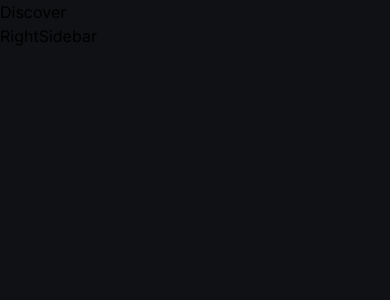
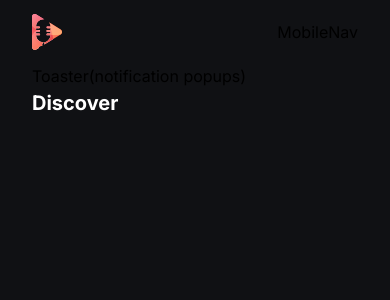
Before and after one commit to HienDinh3010/podcastr, a Next.js app: page /discover in a window 390 px wide. Shown: the top 300 px of the page. Built offline with nearby package versions, Linux system fonts and the light colour scheme.

Commit message:
Base layout structure

```diff
--- a/app/(root)/create-podcast/page.tsx
+++ b/app/(root)/create-podcast/page.tsx
@@ -2,8 +2,8 @@ import React from 'react'
 
 const CreatePodcast = () => {
   return (
-    <div>CreatePodcast
-
+    <div>
+      <h1 className="text-20 font-bold text-white-1">Create Podcast</h1>
     </div>
   )
 }
--- a/app/(root)/discover/page.tsx
+++ b/app/(root)/discover/page.tsx
@@ -2,8 +2,8 @@ import React from 'react'
 
 const Discover = () => {
   return (
-    <div>Discover
-
+    <div>
+      <h1 className="text-20 font-bold text-white-1">Discover</h1>
     </div>
   )
 }
--- a/app/(root)/layout.tsx
+++ b/app/(root)/layout.tsx
@@ -1,6 +1,8 @@
 import LeftSidebar from "@/components/ui/LeftSidebar";
 import RightSidebar from "@/components/ui/RightSidebar";
+import Image from "next/image";
 import type { Metadata } from "next";
+import MobileNav from "@/components/ui/MobileNav";
 
 export default function RootLayout({
   children,
@@ -8,10 +10,26 @@ export default function RootLayout({
   children: React.ReactNode;
 }>) {
   return (
-    <div>
-        <main>
+    <div className="relative flex flex-col">
+        <main className="relative flex bg-black-3">
             <LeftSidebar />
-                {children}
+              <section className="flex min-h-screen flex-1 flex-col px-4 sm:px-14">
+                <div className="mx-auto flex w-full max-w-5xl flex-col max-sm:px-4">
+                  <div className="flex h-16 items-center justify-between md:hidden">
+                    <Image
+                      src="/icons/logo.svg"
+                      width={30}
+                      height={30}
+                      alt="menu icon"
+                    />
+                    <MobileNav />
+                  </div>
+                  <div className="flex flex-col md:pb-14">
+                    Toaster(notification popups)
+                    {children}
+                  </div>
+                </div>
+              </section>
             <RightSidebar />
         </main>
     </div>
--- /dev/null
+++ b/components/ui/MobileNav.tsx
@@ -0,0 +1,9 @@
+import React from 'react'
+
+const MobileNav = () => {
+  return (
+    <div>MobileNav</div>
+  )
+}
+
+export default MobileNav
--- a/components/ui/RightSidebar.tsx
+++ b/components/ui/RightSidebar.tsx
@@ -2,7 +2,7 @@ import React from 'react'
 
 const RightSidebar = () => {
   return (
-    <div>RightSidebar</div>
+    <section className="right_sidebar text-white1">RightSidebar</section>
   )
 }
 
```
